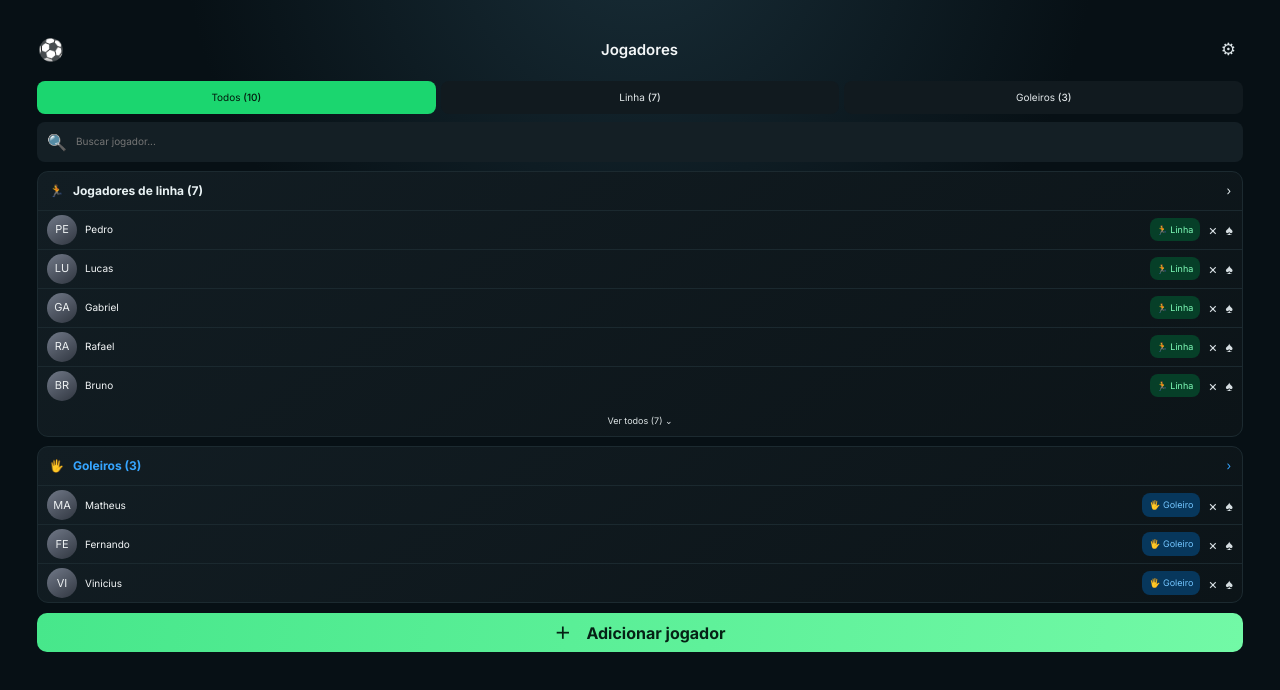
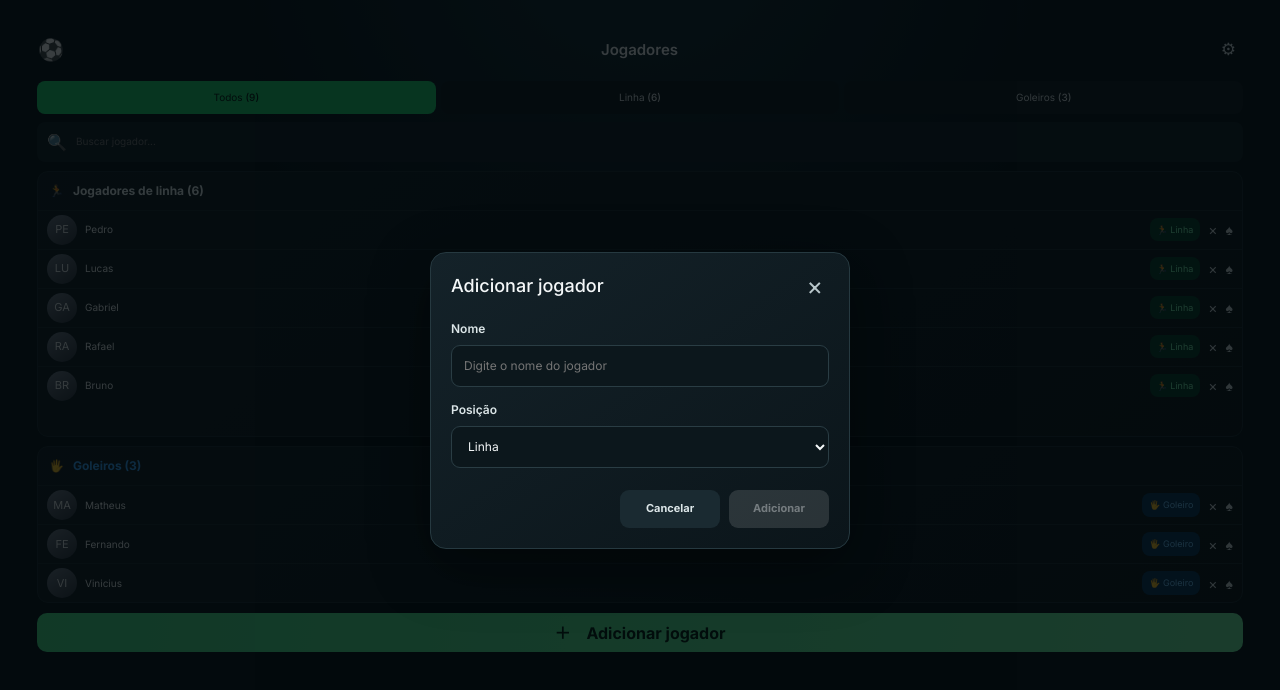
Before and after one commit to TheuFerreira/RachaMix, an Angular app: page / in a window 1280 px wide. Both pictures are taken after a click on the button "＋ Adicionar jogador". Shown: the top 690 px of the page. Built offline with nearby package versions, Linux system fonts and the light colour scheme.

Commit message:
feat: add player creation modal

```diff
--- a/src/app/app.component.html
+++ b/src/app/app.component.html
@@ -10,7 +10,7 @@
 
   <section class="screen-grid">
     @if (activeTab === "players") {
-      <app-players-page [players]="players" (add)="addPlayer()" />
+      <app-players-page [players]="players" (add)="openAddPlayerModal()" />
     }
     @if (activeTab === "draw") {
       <app-draw-page
@@ -32,6 +32,45 @@
     }
   </section>
 
+  @if (isAddPlayerModalOpen) {
+    <div class="modal-backdrop" (click)="closeAddPlayerModal()">
+      <section
+        class="add-player-modal"
+        role="dialog"
+        aria-modal="true"
+        aria-labelledby="add-player-title"
+        (click)="$event.stopPropagation()"
+      >
+        <div class="modal-header">
+          <h2 id="add-player-title">Adicionar jogador</h2>
+          <button type="button" class="modal-close" aria-label="Fechar" (click)="closeAddPlayerModal()">
+            ×
+          </button>
+        </div>
+        <label for="player-name">Nome</label>
+        <input
+          id="player-name"
+          type="text"
+          [(ngModel)]="newPlayerName"
+          placeholder="Digite o nome do jogador"
+          autocomplete="off"
+          (keyup.enter)="addPlayer()"
+        />
+        <label for="player-type">Posição</label>
+        <select id="player-type" [(ngModel)]="newPlayerType">
+          <option value="line">Linha</option>
+          <option value="goalkeeper">Goleiro</option>
+        </select>
+        <div class="modal-actions">
+          <button type="button" class="secondary-btn" (click)="closeAddPlayerModal()">Cancelar</button>
+          <button type="button" class="primary-btn" [disabled]="!newPlayerName.trim()" (click)="addPlayer()">
+            Adicionar
+          </button>
+        </div>
+      </section>
+    </div>
+  }
+
   <nav class="bottom-nav">
     <button
       [class.active]="activeTab === 'players'"
--- a/src/app/app.component.ts
+++ b/src/app/app.component.ts
@@ -3,12 +3,13 @@ import { CommonModule } from '@angular/common';
 import { PlayersPageComponent } from './pages/players/players-page.component';
 import { DrawPageComponent } from './pages/draw/draw-page.component';
 import { ResultsPageComponent } from './pages/results/results-page.component';
-import { Player, Tab } from './models';
+import { FormsModule } from '@angular/forms';
+import { Player, PlayerType, Tab } from './models';
 
 @Component({
   selector: 'app-root',
   standalone: true,
-  imports: [CommonModule, PlayersPageComponent, DrawPageComponent, ResultsPageComponent],
+  imports: [CommonModule, FormsModule, PlayersPageComponent, DrawPageComponent, ResultsPageComponent],
   changeDetection: ChangeDetectionStrategy.OnPush,
   templateUrl: './app.component.html'
 })
@@ -24,11 +25,43 @@ export class AppComponent {
   drawnTeams: Player[][] = [];
   drawnGoalkeepers: Player[] = [];
   playersPerTeam = 4;
+  isAddPlayerModalOpen = false;
+  newPlayerName = '';
+  newPlayerType: PlayerType = 'line';
 
   setTab(tab: Tab): void { this.activeTab = tab; }
 
+  openAddPlayerModal(): void {
+    this.newPlayerName = '';
+    this.newPlayerType = 'line';
+    this.isAddPlayerModalOpen = true;
+  }
+
+  closeAddPlayerModal(): void {
+    this.isAddPlayerModalOpen = false;
+  }
+
   addPlayer(): void {
-    this.players = [...this.players, { name: 'Novo jogador', initials: 'NJ', type: 'line', selected: true }];
+    const name = this.newPlayerName.trim();
+    if (!name) {
+      return;
+    }
+
+    this.players = [
+      ...this.players,
+      { name, initials: this.getInitials(name), type: this.newPlayerType, selected: true }
+    ];
+    this.closeAddPlayerModal();
+  }
+
+  private getInitials(name: string): string {
+    return name
+      .split(/\s+/)
+      .filter(Boolean)
+      .slice(0, 2)
+      .map((part) => part[0])
+      .join('')
+      .toUpperCase();
   }
 
   generateDraw(playersPerTeam: number): void {
--- a/src/app/pages/players/player-section.component.scss
+++ b/src/app/pages/players/player-section.component.scss
@@ -20,6 +20,10 @@
   strong {
     flex: 1;
   }
+}
+
+.group-heading > span:last-child {
+  display: none;
 }
 
 .line-section .group-heading {
--- a/src/styles.scss
+++ b/src/styles.scss
@@ -119,6 +119,99 @@ button {
   color: #e7edef;
 }
 
+.modal-backdrop {
+  position: fixed;
+  inset: 0;
+  z-index: 10;
+  display: grid;
+  place-items: center;
+  padding: 20px;
+  background: rgba(2, 8, 11, 0.78);
+}
+
+.add-player-modal {
+  width: min(100%, 420px);
+  padding: 20px;
+  border: 1px solid #263940;
+  border-radius: 16px;
+  background: linear-gradient(145deg, #142229, #0b151a);
+  box-shadow: 0 18px 60px rgba(0, 0, 0, 0.45);
+}
+
+.modal-header {
+  display: flex;
+  align-items: center;
+  justify-content: space-between;
+  margin-bottom: 20px;
+}
+
+.modal-header h2 {
+  margin: 0;
+  font-size: 18px;
+}
+
+.modal-close {
+  background: transparent;
+  color: #b8c6ca;
+  font-size: 25px;
+  line-height: 1;
+}
+
+.add-player-modal label {
+  display: block;
+  margin: 14px 0 7px;
+  color: #dce6e8;
+  font-size: 12px;
+  font-weight: 600;
+}
+
+.add-player-modal input,
+.add-player-modal select {
+  width: 100%;
+  height: 42px;
+  padding: 0 12px;
+  border: 1px solid #2a3d44;
+  border-radius: 9px;
+  outline: 0;
+  background: #0c171c;
+  color: #f4f7f8;
+  font-size: 12px;
+}
+
+.add-player-modal input:focus,
+.add-player-modal select:focus {
+  border-color: var(--green);
+}
+
+.modal-actions {
+  display: flex;
+  justify-content: flex-end;
+  gap: 9px;
+  margin-top: 22px;
+}
+
+.modal-actions button {
+  min-width: 100px;
+  height: 38px;
+  border-radius: 9px;
+  font-size: 11px;
+  font-weight: 700;
+}
+
+.secondary-btn {
+  background: #1a2a31;
+  color: #dce6e8;
+}
+
+.modal-actions .primary-btn {
+  padding: 0 16px;
+}
+
+.modal-actions .primary-btn:disabled {
+  cursor: not-allowed;
+  opacity: 0.45;
+}
+
 .bottom-nav {
   display: none;
 }
```
